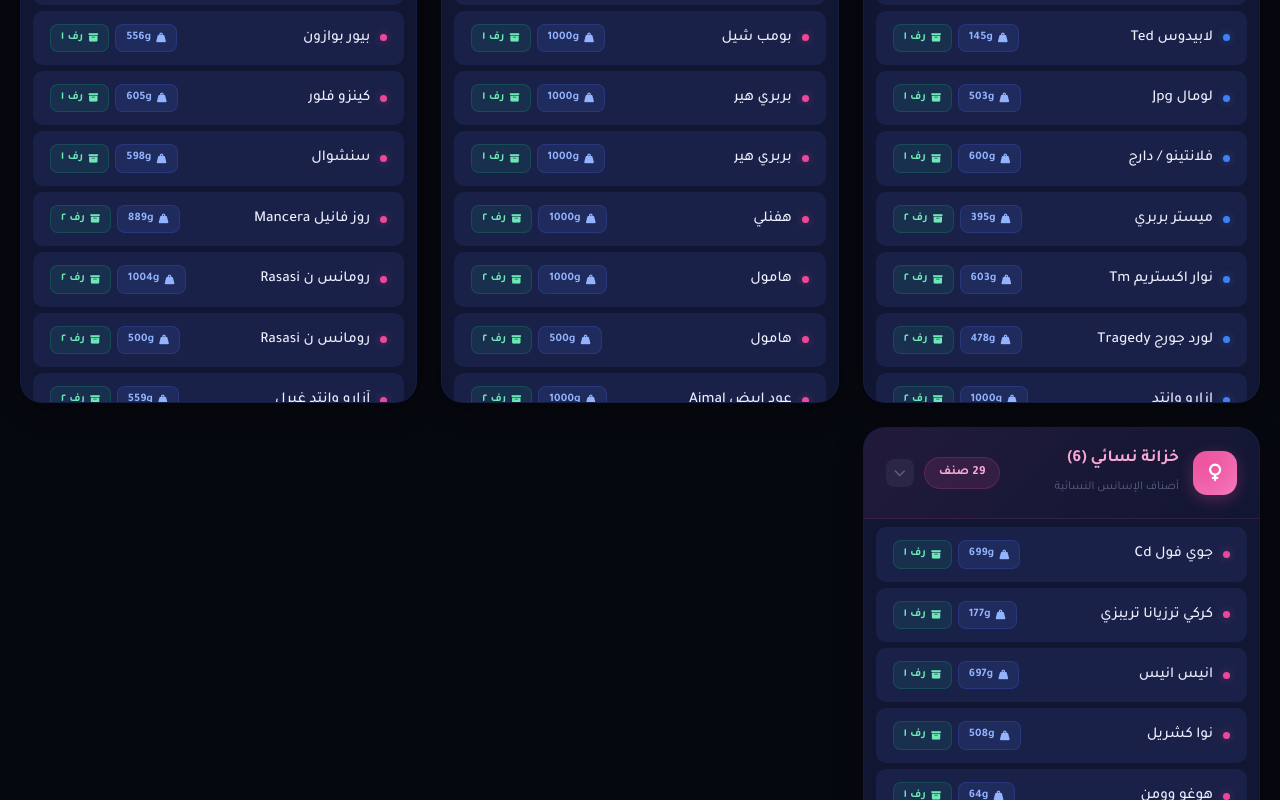
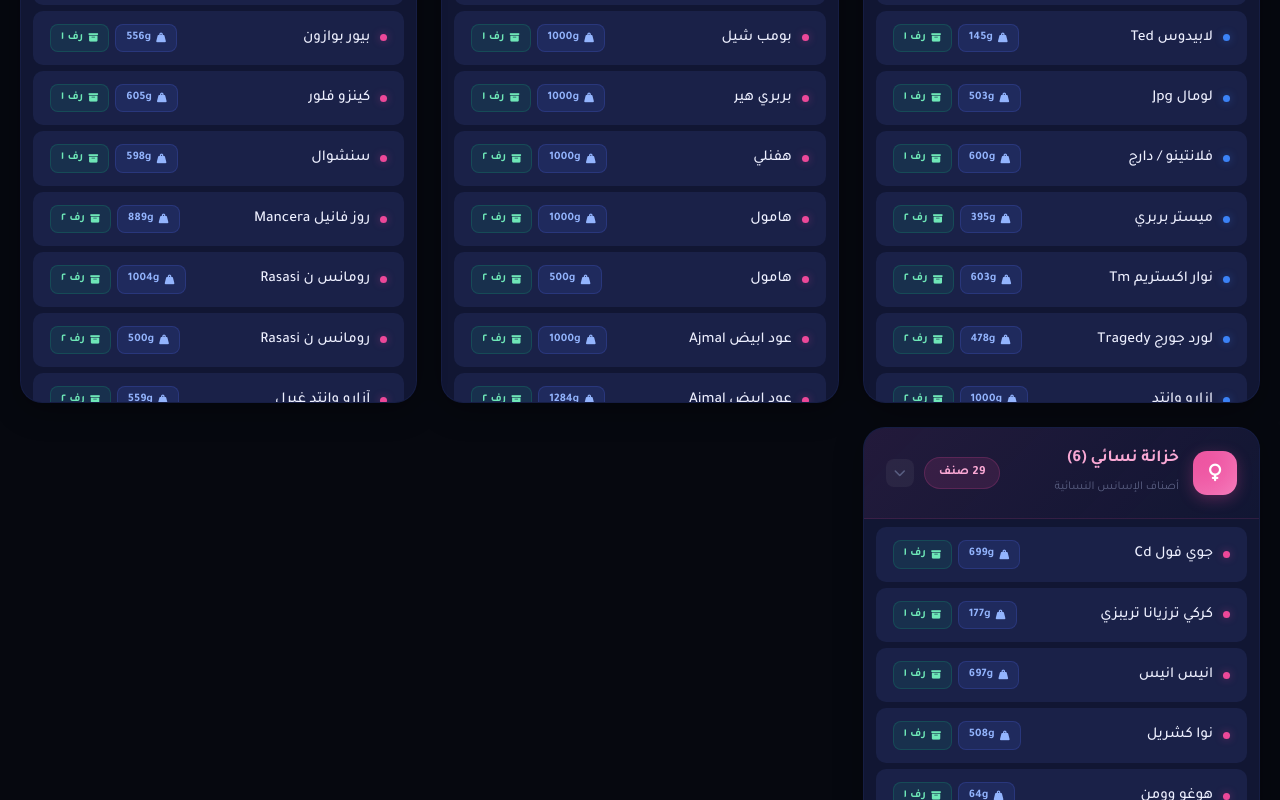
Before and after one commit to Akram-1234/store-masaken, a plain HTML site: page index.html in a window 1280 px wide. Shown: the part 1440-2240 px from the top of the page. Drawn offline with Linux system fonts and the light colour scheme.

Commit message:
Update index.html

```diff
--- a/index.html
+++ b/index.html
@@ -1605,7 +1605,6 @@
                     <li class="perfume-item" data-weight="1000"><span class="item-name"><span class="item-dot"></span><span>بومب شيل</span></span><span class="item-badges"><span class="badge badge-weight"><i class="fas fa-weight-hanging"></i>1000g</span><span class="badge badge-shelf"><i class="fas fa-archive"></i>رف ١</span></span></li>
                     <li class="perfume-item" data-weight="1000"><span class="item-name"><span class="item-dot"></span><span>بومب شيل</span></span><span class="item-badges"><span class="badge badge-weight"><i class="fas fa-weight-hanging"></i>1000g</span><span class="badge badge-shelf"><i class="fas fa-archive"></i>رف ١</span></span></li>
                     <li class="perfume-item" data-weight="1000"><span class="item-name"><span class="item-dot"></span><span>بربري هير</span></span><span class="item-badges"><span class="badge badge-weight"><i class="fas fa-weight-hanging"></i>1000g</span><span class="badge badge-shelf"><i class="fas fa-archive"></i>رف ١</span></span></li>
-                    <li class="perfume-item" data-weight="1000"><span class="item-name"><span class="item-dot"></span><span>بربري هير</span></span><span class="item-badges"><span class="badge badge-weight"><i class="fas fa-weight-hanging"></i>1000g</span><span class="badge badge-shelf"><i class="fas fa-archive"></i>رف ١</span></span></li>
 
                     <li class="perfume-item" data-weight="1000"><span class="item-name"><span class="item-dot"></span><span>هفنلي</span></span><span class="item-badges"><span class="badge badge-weight"><i class="fas fa-weight-hanging"></i>1000g</span><span class="badge badge-shelf"><i class="fas fa-archive"></i>رف ٢</span></span></li>
                     <li class="perfume-item" data-weight="1000"><span class="item-name"><span class="item-dot"></span><span>هامول</span></span><span class="item-badges"><span class="badge badge-weight"><i class="fas fa-weight-hanging"></i>1000g</span><span class="badge badge-shelf"><i class="fas fa-archive"></i>رف ٢</span></span></li>
```
